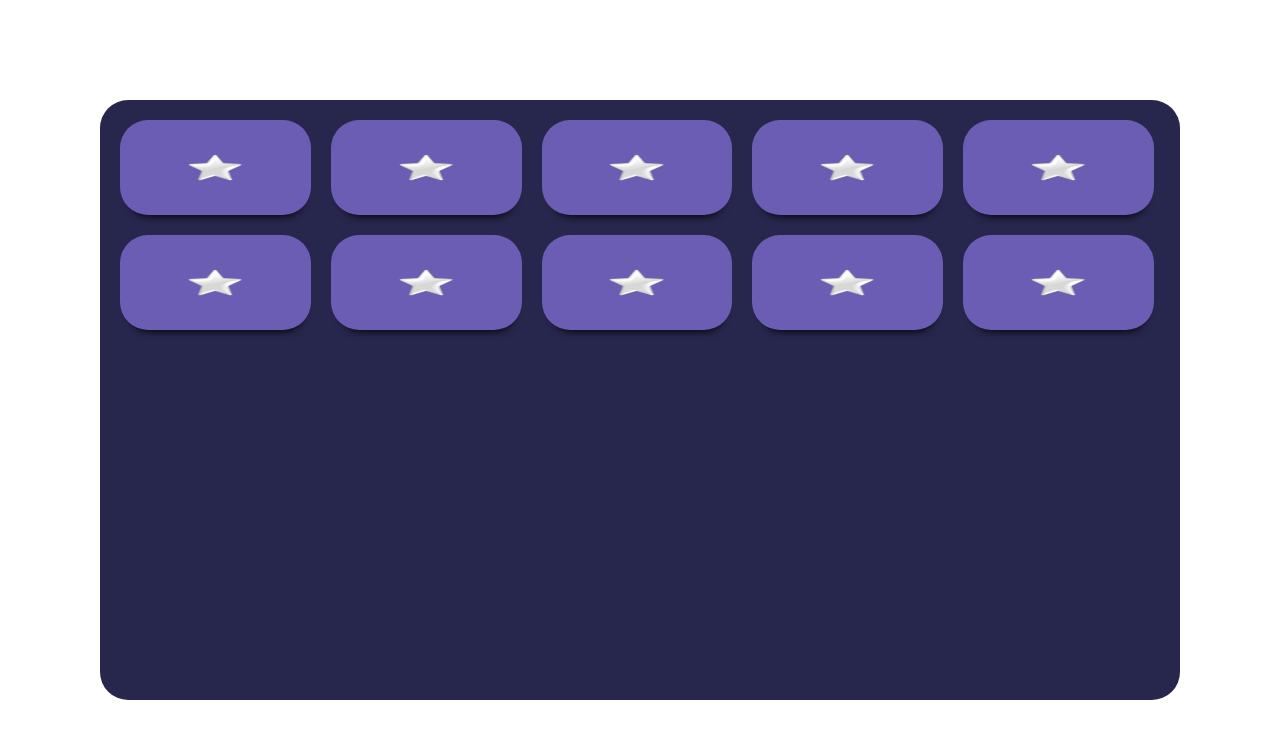
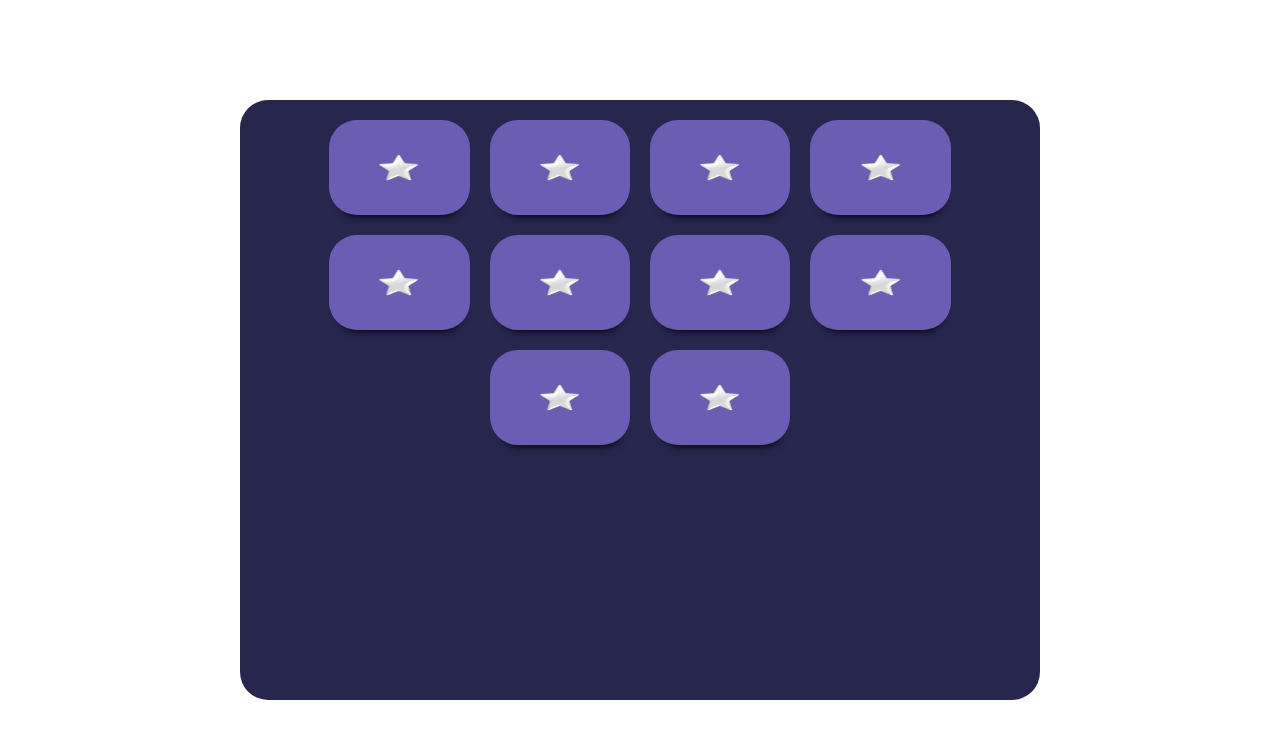
Before and after one commit to yogeshkumarnagra/React-basics--WebGL-Test, a React (Create React App) app: page / in a window 1280 px wide. Shown: the top 738 px of the page. Built offline with nearby package versions, Linux system fonts and the light colour scheme.

Commit message:
add transition effect onClick

```diff
--- a/src/App.css
+++ /dev/null
@@ -1,38 +0,0 @@
-.App {
-  text-align: center;
-}
-
-.App-logo {
-  height: 40vmin;
-  pointer-events: none;
-}
-
-@media (prefers-reduced-motion: no-preference) {
-  .App-logo {
-    animation: App-logo-spin infinite 20s linear;
-  }
-}
-
-.App-header {
-  background-color: #282c34;
-  min-height: 100vh;
-  display: flex;
-  flex-direction: column;
-  align-items: center;
-  justify-content: center;
-  font-size: calc(10px + 2vmin);
-  color: white;
-}
-
-.App-link {
-  color: #61dafb;
-}
-
-@keyframes App-logo-spin {
-  from {
-    transform: rotate(0deg);
-  }
-  to {
-    transform: rotate(360deg);
-  }
-}
--- a/src/App.js
+++ b/src/App.js
@@ -1,4 +1,3 @@
-import "./App.css";
 import { useState } from "react";
 import Home from "./components/Home";
 import Cards from "./components/common/cards";
@@ -13,7 +12,10 @@ function App() {
   return (
     <AppContext.Provider value={contextValues}>
       <div className="app p-relative d-flex justify-center align-center w-100 h-100">
-        <Home>{!isModalOpen ? <Cards /> : <ThreeDModal />}</Home>
+        <Home>
+          <Cards />
+          <ThreeDModal />
+        </Home>
       </div>
     </AppContext.Provider>
   );
--- a/src/components/Home.js
+++ b/src/components/Home.js
@@ -6,8 +6,8 @@ export default function Home({ children }) {
   return (
     <>
       <div
-        className={`home d-flex p-relative ${
-          isModalOpen ? "justify-center align-center" : ""
+        className={`home d-flex p-relative justify-center ${
+          isModalOpen ? " align-center" : ""
         }`}
         onClick={() => setIsModalOpen(false)}
       >
--- a/src/components/common/cards.js
+++ b/src/components/common/cards.js
@@ -3,9 +3,13 @@ import StarCard from "./StarCard";
 import AppContext from "../../context/Context";
 
 function Cards() {
-  const { cards } = useContext(AppContext);
+  const { cards, isModalOpen } = useContext(AppContext);
   return (
-    <div className="d-flex f-wrap h-fit">
+    <div
+      className={`cards d-flex justify-center f-wrap h-fit w-100 ${
+        isModalOpen ? "hidden" : ""
+      }`}
+    >
       {cards.length > 0 &&
         cards.map((card, i) => {
           return (
--- a/src/components/threeDModal.js
+++ b/src/components/threeDModal.js
@@ -7,8 +7,13 @@ export default function ThreeDModal() {
   return (
     <>
       <div
-        class={`sketchfab-embed-wrapper threeDModal b-radius-28 p-absolute ${
-          isModalOpen ? "w-80" : "w-0"
+        className={` threeDModal d-flex justify-center align-center w-100 p-absolute ${
+          isModalOpen ? "" : "hidden"
+        }`}
+      >
+        <div
+          class={`sketchfab-embed-wrapper threeDModal justify-center align-center b-radius-28 ${
+            isModalOpen ? "w-80 h-80" : "w-0 h-0"
           }`}
         >
           {" "}
@@ -29,6 +34,7 @@ export default function ThreeDModal() {
             {" "}
           </iframe>
         </div>
+      </div>
     </>
   );
 }
--- a/src/index.css
+++ b/src/index.css
@@ -11,12 +11,24 @@ body {
     -moz-osx-font-smoothing: grayscale;
 }
 
+#root {
+    display: flex;
+    justify-content: center;
+    align-items: center;
+    height: 100%;
+    width: 100%;
+}
+
 code {
     font-family: source-code-pro, Menlo, Monaco, Consolas, "Courier New", monospace;
 }
 
 .d-flex {
     display: flex;
+}
+
+.d-none {
+    display: none;
 }
 
 .justify-center {
@@ -59,8 +71,20 @@ code {
     width: 80%;
 }
 
+.h-80 {
+    height: 80%;
+}
+
 .w-0 {
     width: 0%;
+}
+
+.h-0 {
+    height: 0px;
+}
+
+.hidden {
+    visibility: hidden;
 }
 
 .home {
@@ -71,6 +95,8 @@ code {
 
 .app {
     padding: 100px;
+    min-width: 700px;
+    max-width: 1000px;
 }
 
 .b-radius-28 {
@@ -90,8 +116,11 @@ code {
     height: 30%;
 }
 
+.cards {
+    transition: all 2s ease;
+}
+
 .threeDModal {
     width: 80%;
-    height: 80%;
-    transition: width 2s;
+    transition: height 2s ease-in-out, width 2s ease-in-out, visibility 2s ease-in-out;
 }
```
Also changed, not shown: src/reportWebVitals.js (deleted, +0 -13 lines), src/setupTests.js (deleted, +0 -5 lines), 1 other file (tests, documents, lock files or other folders). Lines whose indentation alone changed are shown as unchanged.
